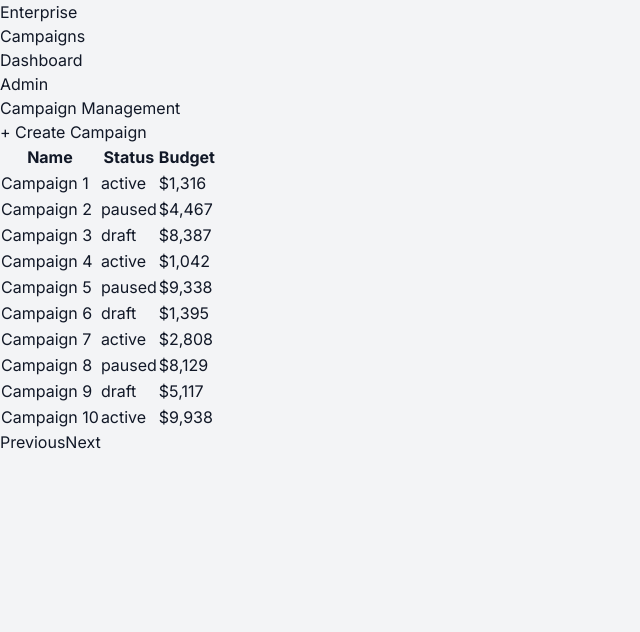
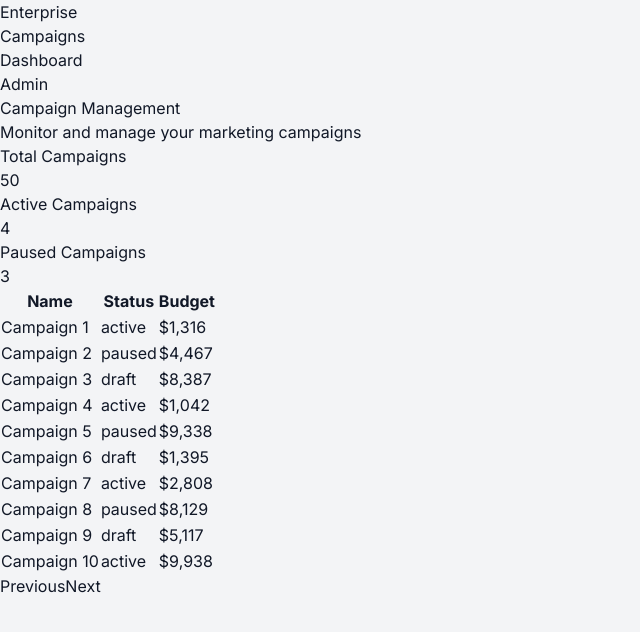
Before and after one commit to pranaymakkena/enterprise-saas-dashboard, a React (Vite) app: page /campaigns in a window 1280 px wide. Shown: the top 632 px of the page, without its empty margins (0-640 px from the left). Built offline with nearby package versions, Linux system fonts and the light colour scheme.

Commit message:
Update CampaignListPage.tsx

```diff
--- a/src/features/campaigns/pages/CampaignListPage.tsx
+++ b/src/features/campaigns/pages/CampaignListPage.tsx
@@ -5,22 +5,33 @@ export default function CampaignListPage() {
   const [page, setPage] = useState(1);
   const { data, isLoading } = useCampaigns(page);
 
-  if (isLoading)
-    return (
-      <div className="flex items-center justify-center h-64">
-        <div className="animate-pulse text-gray-500">Loading campaigns...</div>
-      </div>
-    );
+  const total = data?.total ?? 0;
+  const active = data?.data.filter(c => c.status === "active").length ?? 0;
+  const paused = data?.data.filter(c => c.status === "paused").length ?? 0;
+
+  if (isLoading) {
+    return <div className="text-gray-500">Loading campaigns...</div>;
+  }
 
   return (
-    <div>
-      <div className="flex justify-between items-center mb-6">
+    <div className="space-y-8">
+
+      {/* Page Title */}
+      <div>
         <h1 className="text-2xl font-semibold">Campaign Management</h1>
-        <button className="bg-blue-600 text-white px-4 py-2 rounded-lg hover:bg-blue-700 transition">
-          + Create Campaign
-        </button>
+        <p className="text-gray-500 text-sm mt-1">
+          Monitor and manage your marketing campaigns
+        </p>
       </div>
 
+      {/* KPI CARDS */}
+      <div className="grid grid-cols-1 md:grid-cols-3 gap-6">
+        <KpiCard title="Total Campaigns" value={total} />
+        <KpiCard title="Active Campaigns" value={active} />
+        <KpiCard title="Paused Campaigns" value={paused} />
+      </div>
+
+      {/* Table */}
       <div className="bg-white shadow rounded-2xl overflow-hidden">
         <table className="w-full text-sm">
           <thead className="bg-gray-50 text-gray-600 uppercase text-xs">
@@ -30,32 +41,14 @@ export default function CampaignListPage() {
               <th className="px-6 py-4 text-left">Budget</th>
             </tr>
           </thead>
-
           <tbody>
             {data?.data.map((campaign) => (
-              <tr
-                key={campaign.id}
-                className="border-t hover:bg-gray-50 transition"
-              >
-                <td className="px-6 py-4 font-medium text-gray-900">
-                  {campaign.name}
+              <tr key={campaign.id} className="border-t hover:bg-gray-50 transition">
+                <td className="px-6 py-4 font-medium">{campaign.name}</td>
+                <td className="px-6 py-4">
+                  <StatusBadge status={campaign.status} />
                 </td>
-
-                <td className="px-6 py-4">
-                  <span
-                    className={`px-3 py-1 rounded-full text-xs font-medium ${
-                      campaign.status === "active"
-                        ? "bg-green-100 text-green-700"
-                        : campaign.status === "paused"
-                        ? "bg-yellow-100 text-yellow-700"
-                        : "bg-gray-200 text-gray-600"
-                    }`}
-                  >
-                    {campaign.status}
-                  </span>
-                </td>
-
-                <td className="px-6 py-4 font-medium text-gray-800">
+                <td className="px-6 py-4 font-medium">
                   ${campaign.budget.toLocaleString()}
                 </td>
               </tr>
@@ -65,17 +58,16 @@ export default function CampaignListPage() {
       </div>
 
       {/* Pagination */}
-      <div className="flex justify-end gap-3 mt-6">
+      <div className="flex justify-end gap-3">
         <button
-          onClick={() => setPage((p) => p - 1)}
+          onClick={() => setPage(p => p - 1)}
           disabled={page === 1}
           className="px-4 py-2 bg-white border rounded-lg disabled:opacity-50 hover:bg-gray-50"
         >
           Previous
         </button>
-
         <button
-          onClick={() => setPage((p) => p + 1)}
+          onClick={() => setPage(p => p + 1)}
           className="px-4 py-2 bg-white border rounded-lg hover:bg-gray-50"
         >
           Next
@@ -84,3 +76,28 @@ export default function CampaignListPage() {
     </div>
   );
 }
+
+/* KPI CARD COMPONENT */
+function KpiCard({ title, value }: { title: string; value: number }) {
+  return (
+    <div className="bg-white rounded-2xl shadow p-6">
+      <p className="text-sm text-gray-500">{title}</p>
+      <h2 className="text-3xl font-semibold mt-2">{value}</h2>
+    </div>
+  );
+}
+
+/* STATUS BADGE */
+function StatusBadge({ status }: { status: string }) {
+  const styles = {
+    active: "bg-green-100 text-green-700",
+    paused: "bg-yellow-100 text-yellow-700",
+    draft: "bg-gray-200 text-gray-600"
+  };
+
+  return (
+    <span className={`px-3 py-1 rounded-full text-xs font-medium ${styles[status as keyof typeof styles]}`}>
+      {status}
+    </span>
+  );
+}
```
